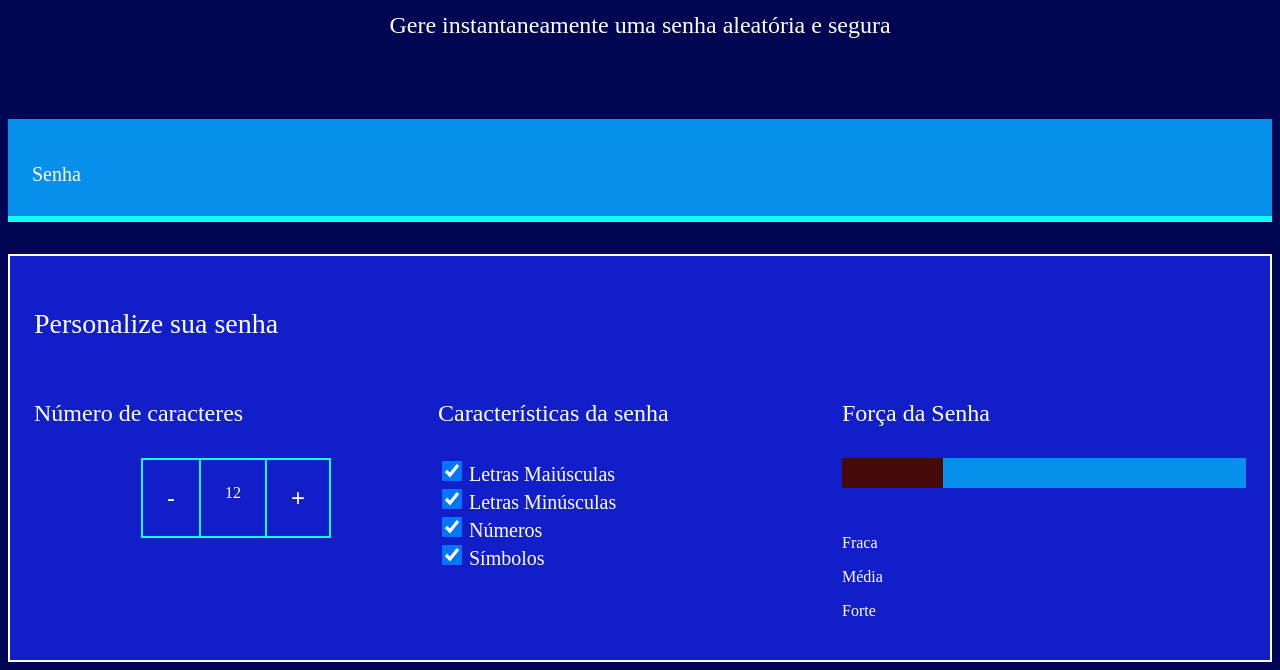
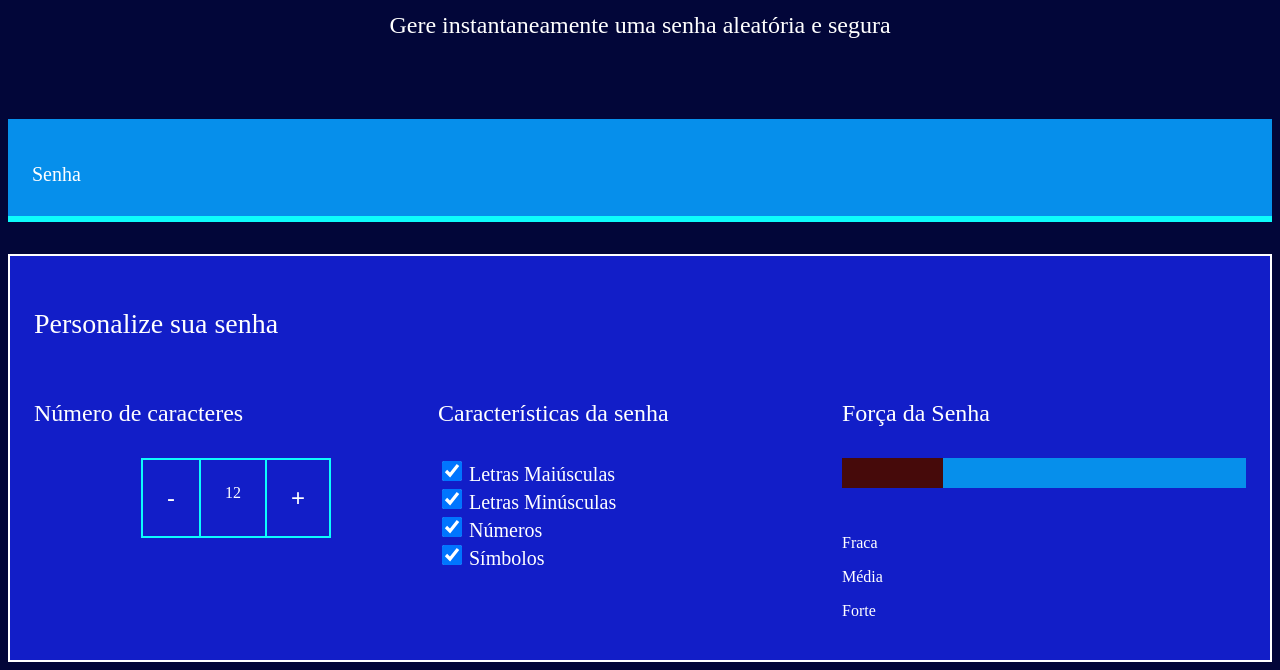
Before and after one commit to lucasralo/crie-uma-senha, a plain HTML site: page index.html in a window 1280 px wide. Shown: the part 141-811 px from the top of the page. Drawn offline with Linux system fonts and the light colour scheme; a web font is replaced by a local one.

Commit message:
15092025

```diff
--- a/style.css
+++ b/style.css
@@ -1,7 +1,7 @@
 @import url('https://fonts.googleapis.com/css2?family=Libertinus+Serif:ital,wght@0,400;0,600;0,700;1,400;1,600;1,700&display=swap');
 :root{
     --branco:white;
-    --cor-de-fundo:#010653;
+    --cor-de-fundo:#020639;
     --fundo-senha:#068feb;
     --fundo-texto:#121ec8;
     --borda: #0dfcfc;
```
